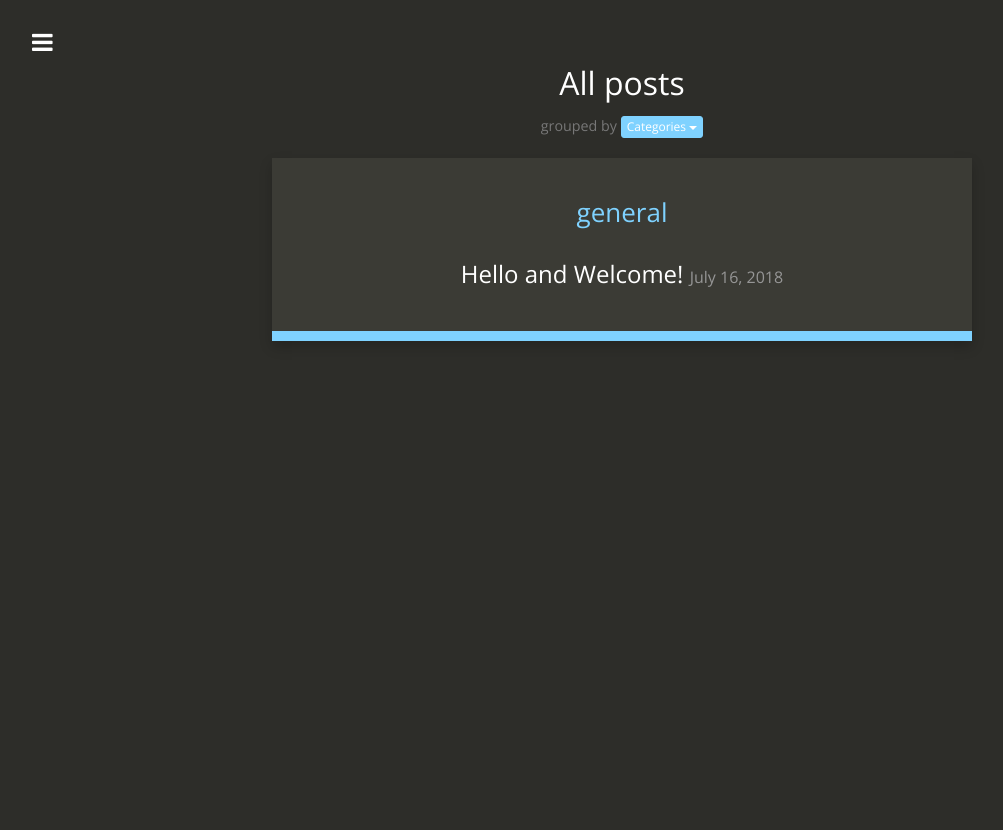
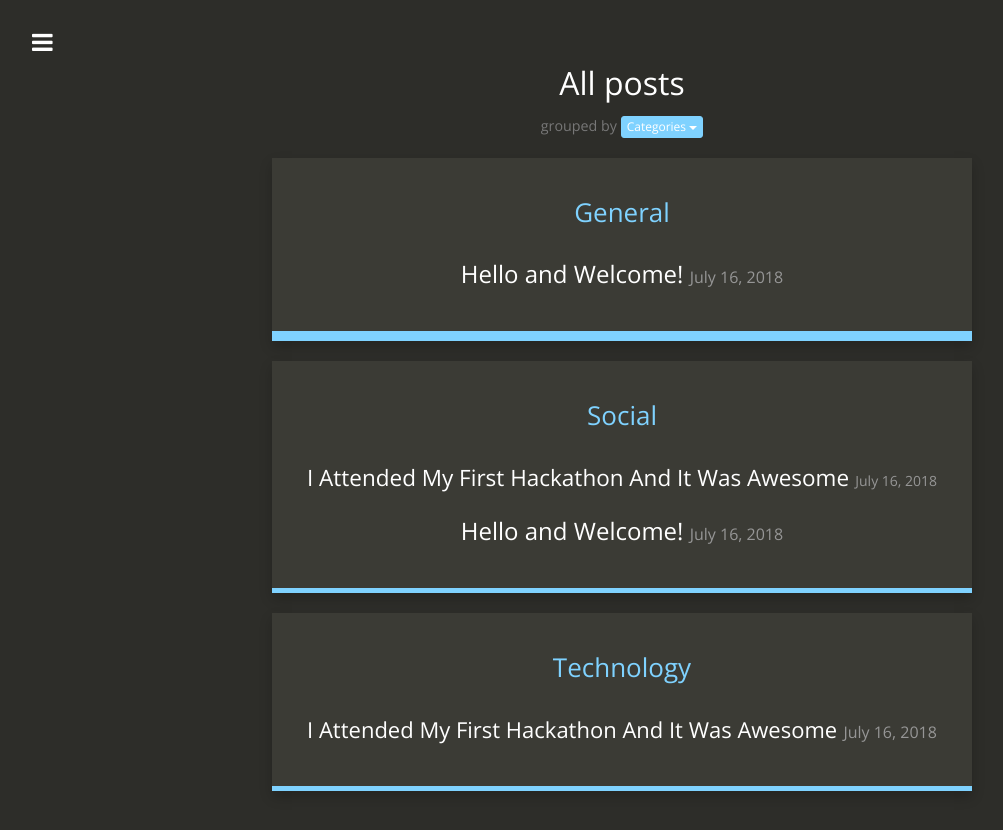
Before and after one commit to elmiomar/elmiomar.github.io, a Jekyll site: the page built from posts-by-categories.html, in a window 1280 px wide. Shown: the top 830 px of the page, without its empty margins (18-1021 px from the left). Built offline with Jekyll 4.4.1, drawn with Linux system fonts in a browser that asks for light colours; nearby versions of some CDN libraries; some of the changed lines change nothing that is shown.

Commit message:
upload angelhack post

```diff
--- a/_posts/2018-07-16-hello-and-welcome.md
+++ b/_posts/2018-07-16-hello-and-welcome.md
@@ -3,7 +3,9 @@ layout:     post
 title:      Hello and Welcome!
 date:       2018-07-16 12:32:18
 summary:    First and welcoming post.
-categories: general
+categories:
+ - General
+ - Social
 comments: false
 tags:
  - introduction
--- /dev/null
+++ b/_posts/2018-07-19-angelhack-hackathon.md
@@ -0,0 +1,159 @@
+---
+layout:     post
+title:      I Attended My First Hackathon And It Was Awesome
+date:       2018-07-16 12:32:18
+summary:    About my experience at the AngelHack Hackathon in DC, my first hackathon ever.
+categories:
+ - Technology
+ - Social
+comments: true
+tags:
+ - AngelHack
+ - Hackathon
+ - Programming
+---
+
+<figure>
+    <img src="{{ " /images/hack2.jpg " | prepend: site.baseurl }}" height="auto" width="100%" alt="mheni">
+    <figcaption align="center"><small>AngelHack Washington D.C. Hackathon 2018 underway</small></figcaption>
+</figure>
+
+<br>
+I recently attended a hackathon that was organized by AngelHack in Washington DC. It was my first hackathon ever and it was unforgettable! For that, I have to thank my friend and colleague Mheni Merzouki – to whom I said “no” many times before – who insisted on me to tag along. The experience was memorable, challenging, and I learned a big deal from it. Read on for more details.
+
+<figure>
+    <img src="{{ " /images/mheni.jpg " | prepend: site.baseurl }}" height="50%" width="50%" alt="mheni">
+    <figcaption align="center"><small>Mheni (right, blue), Omar (left, orange)</small></figcaption>
+</figure>
+
+## What is a hackathon?
+
+Let’s start by breaking down the word “hackathon”.  The first part is “hack” which is a common verb, and it’s funny how whenever people hear it, they start picturing a guy wearing a black hat or a hoodie, sitting in a dark room and surrounded by computers that display green or red lines on black screens whenever he rapidly types on one of his many keyboards. Well, that’s normal I guess, since that’s how movies portray hackers. No, “hack” in this context simply means “to write code”. The second part is the suffix “-athon”,  which is extracted from the word marathon, and it’s a suffix that usually occurs at the end of words that have a general sense of lengthy events.
+
+So for those who don’t know what a hackathon is. It’s an event where computer programmers, software developers, product managers, graphic designers and others, gather around to collaborate and engage in computer programming or ”hacking”.  Usually hackathons last from 24 up to 48 hours, and sometimes more. Wow, 48 hours of non-stop hacking! It sounds unbelievable, doesn’t it? Well, believe it or not, people can do it.
+
+At the end of the hacking session, a pitching session starts and that’s when the contestants present their ideas to a jury and the other competitors. Prizes and awards are granted to the winners.
+
+Other than improving the coding skills, hackathons are a good chance for meeting new people, networking, and getting involved in the world of entrepreneurship and business.
+
+## Who organized this hackathon?
+
+As I mentioned above, the organizers of this event were [AngelHack](https://angelhack.com/). They are a global hackathon organization that was founded in 2011. As one of their representatives  – [Madison Andermahr](https://angelhack.com/team/madison-andermahr/) – explained to me, every year they tour the world for a yearly Global Hackathon Series where contestants compete to create and test solutions for the given challenges, and every year these challenges fall under a specific theme. This year’s theme is Seamless Technology, and the idea of this theme is that:
+
+> Hackathons are built for rapid innovation, and rapid isn’t always pretty. But no matter the roadblock, broken code or bumps, we continue on and push forward, together. There’s no boundary or limit to what we can create.
+>
+> --  AngelHack.
+
+Other than the different hackathons organized across the globe, they run a program called HACKcelerator. If hacking were a sport, the Global Hackthon Series would be the different divisions and the HACKcelerator would be the playoffs. The reason behind the creation of such program is that over a weekend each team puts a lot of effort to cook a solution that is respectable, however that is not yet at the level of a startup. So, the idea was to have a program that provides mentorship to entrepreneurs and promotes their not-yet-fully-fledged solutions to investors. You can read more about the program on its [official webpage](https://angelhack.com/hackcelerator/).
+
+
+## What was the hackathon about?
+
+The event comprised 5 challenges in total.
+
+- **The AngelHack challenge**
+    - **Challenge**: make something innovative without limits, something that brings positive change to the world.
+    - **Prize**: an invite into AngelHack’s HACKcelerator program.
+
+
+- **Code For A Cause Impact Award Challenge**
+    - **Challenge**: build technology that solves a social or environmental problem and positively impacts your local community.
+    - **Prize**: Impact Award will be given out at each event.
+
+
+- **The IBM challenge**
+    - **Challenge**: improve logistics based on traffic and weather activity.
+    - **Prizes**:
+        - First: $7500 USD to be split amongst the winning team.
+        - Second $2500 USD to be split amongst the winning team.
+        - Each submission receives 1000 cloud credits on IBM Cloudan invite into AngelHack’s HACKcelerator program.
+
+- **The Fitbit challenge**
+    - **Challenge**: create an app or clock face using the Fitbit OS SDK or Web APIs to empower and inspire users to live a healthier, more active life.
+    - **Prize**: Fitbit Ionic for each team member.
+
+
+- **The Consensys challenge**
+    - **Challenge**: build a dApp or a project using the Ethereum blockchain.
+    - **Prize**: 3 ETH to be split amongst the winning team.
+
+<figure>
+    <img src="{{ " /images/rescuecoin.jpg " | prepend: site.baseurl }}" height="auto" width="100%" alt="mheni">
+    <figcaption align="center"><small>Team RescueCoin were awarded the Consensys challenge prize</small></figcaption>
+</figure>
+
+## Where do I fit in all this?
+
+My colleague and I arrived at the event around 9AM, at a place called the Fridge in Capitol Hill, DC. We were greeted by the representatives, Madison and her 10 years long friend. We were offered the hackathon t-shirts, a couple of stickers each, and were invited to take whatever we wanted from the kitchenette. We were then shown a couple of available seats. Although we were on time, it was a full-house, and looked like the event was already underway, but it was not.
+
+<figure>
+    <img src="{{ " /images/tshirt.jpg " | prepend: site.baseurl }}" height="auto" width="50%" alt="mheni">
+    <figcaption align="center"><small>AngelHack's Seamless Technology t-shirt</small></figcaption>
+</figure>
+
+<br>
+The schedule of the hackathon was as follows:
+
+- **Day 1**
+    - 9:00 AM : Doors Open & Breakfast
+    - 10:00 AM : Opening Ceremony, Sponsor Welcomes, & Team Building
+    - **11:00 AM : Coding Kick Off**
+    - 1:00 PM : Lunch
+    - 2:00 PM : Sponsor Breakout Sessions
+    - 7:00 PM : Dinner
+    - 10:00 PM : Pitch Workshop
+
+- **Day 2**
+    - 8:00 AM : Breakfast
+    - 12:00 PM : Lunch
+    - **1:00 PM : Code Freeze & Submission Deadline on hackathon.io**
+    - 1:30 PM : A/V Check
+    - 2:00 PM : Demos
+    - 4:00 PM : Winners are Announced / Prizes!
+
+Some contestants formed their teams beforehand, others, my colleague and I included, were waiting to join/form a team. We decided to form our own. We pitched our idea and were able to convince a couple of entrants to join us. We decided to take on the Fitbit challenge that says: "_...inspire users to live a healthier, more active life_". So we decided to make **an app that would allow users to track allergies (tree pollen, mold, dander, etc.) in their area, and notify them to take precautions in case of extreme conditions**.
+
+Saturday - 11:00 AM. Let the hacking begin! The energy in the room was palpable. The loud sound of chatter and keystrokes washed over me after a while and turned into white noise.
+
+Since none of us played with a Fitbit before -- I personally never had one, let alone develop an app on it -- we invested a couple of hours in figuring out the Fitbit APIs and the development environment. Once that was done, we split the tasks up into independent, loosely coupled pieces. My task was to interact with the [AccuWeather public APIs](https://developer.accuweather.com/), retrieve the allergies related data, and process them before sending them to the view logic. The 3 grande cups of coffee that I had kicked in on time, and did their job in keeping me awake for 24 hours non-stop. I spent the whole night coding in JavaScript, which is not my forte, but I am proud of what I achieved.
+
+Sunday - 2:00 PM. It's demo time! Presentation order was decided in a first-in first-out manner, i.e. first to submit first to present. Contestants lined up accordingly, and pitched their projects to the panel of judges. Some ideas were innovative, others were realistic, and others -- with all due respect -- were just crazy (e.g. a contestant wanted to raise funds to build a chapel on the moon).
+
+<figure>
+    <img src="{{ " /images/allergya.jpg " | prepend: site.baseurl }}" height="auto" width="100%" alt="mheni">
+    <figcaption align="center"><small>Joathan selling our app to the judges</small></figcaption>
+</figure>
+
+## What I learned from this experience?
+
+This was my first hackathon ever, I undoubtedly learned a lot of things from this event, and on many levels.
+
+**Technical**: I discovered the Fitbit development environment and APIs. I learned how to develop a fully-fledged app on Fitbit, and actually developed one that connects to the outside world, and was able to deploy it on the Fitbit Ionic that was provided by AngelHack. I learned about AccuWeather and their API. I brushed up my JavaScript knowledge. I now know how to deal with a couple of Github-related issues that kept coming up repeatedly.
+
+**Entrepreneurial**: social entrepreneurship is not something that I was envisioning a lot before this hackathon. Now I am more excited about it than ever, after watching the competing teams pitch and present their ideas. And as I mentioned before, hackathons are a great chance to meet entrepreneurs and investors, pitch and sell you ideas, and enlarge your circle of contacts.
+
+**Team work**: it's really challenging and interesting to figure out how 4 strangers work and bond together, and how to split up tasks on team members fairly and based on their skillset.
+
+**Project Management**: managing a whole project over 24 hours sounds very difficult, if not unfeasible. Overall, I could say that we were able to manage our resources and time effectively, since we met our deadlines and milestones, and our app was up and running by the the end of the hacking session.
+
+
+## What are my impressions?
+
+Although we didn't win the challenge, we sure did very good, since the judges, other contestants, and attendants congratulated us and appreciated our idea. And unlike other teams, we had an app that was running live and getting real-time data. And what matters most is that we had an enriching experience and a great time competing with the other teams.
+
+It is amazing what could come out of a $10-a-ticket event. $10 doesn't even cover the amount of food per person that was offered to us (Coffee, Breakfast, Sandwiches, Snacks, Pizza, Energy drinks, etc.).
+
+Altogether it was a great experience, my team members were fun to work with and we bonded really well, the venue was clean, safe and comfortable, and the representatives were, knowledgeable, nice and caring. And for that, I'd recommend anyone with an opportunity to go through such experience at least once. Now, I am looking forward to other hackathons.
+
+## Special thanks
+
+My thanks and appreciation go to:
+
+- my friend [Mheni](https://www.linkedin.com/in/mmerzouki/) for insisting on me to join him
+- my team members [Nnenna](https://www.linkedin.com/in/nnenna-aneke/) and [Jonathan](https://www.linkedin.com/in/jonathan-koerner-3536b290/)
+- [AngelHack](https://angelhack.com/) for organizing such great events and giving us such opportunities
+- [Madison](https://angelhack.com/team/madison-andermahr/) and [Troy](https://angelhack.com/team/troy-petrunoff/) the representatives of AngelHack at the event
+- to everyone who, directly or indirectly, contributed to this event
+
+<br>
+If you liked this post, please share it, and let me know what you think about hackathons in the comments section below.
```
Also changed, not shown: images/allergya.jpg (added), images/mheni.jpg (added), images/rescuecoin.jpg (added), 4 other files.
